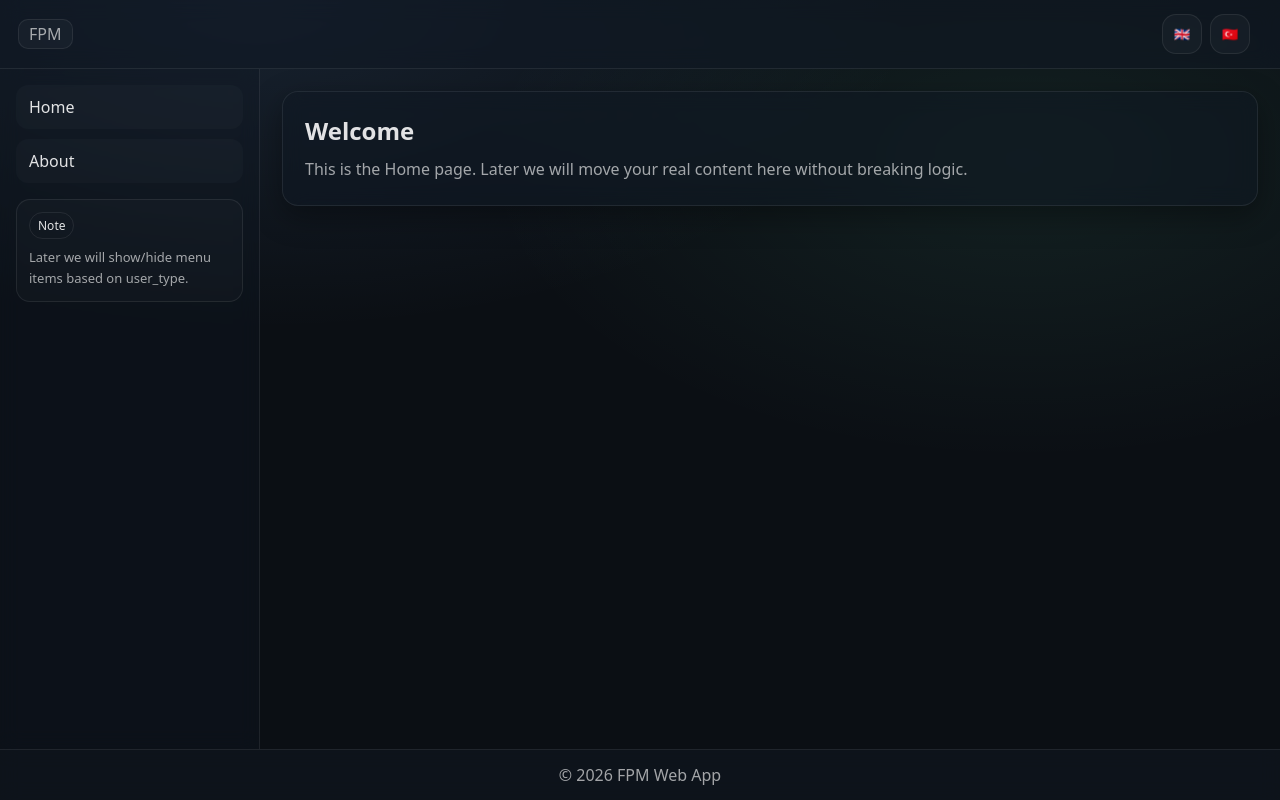
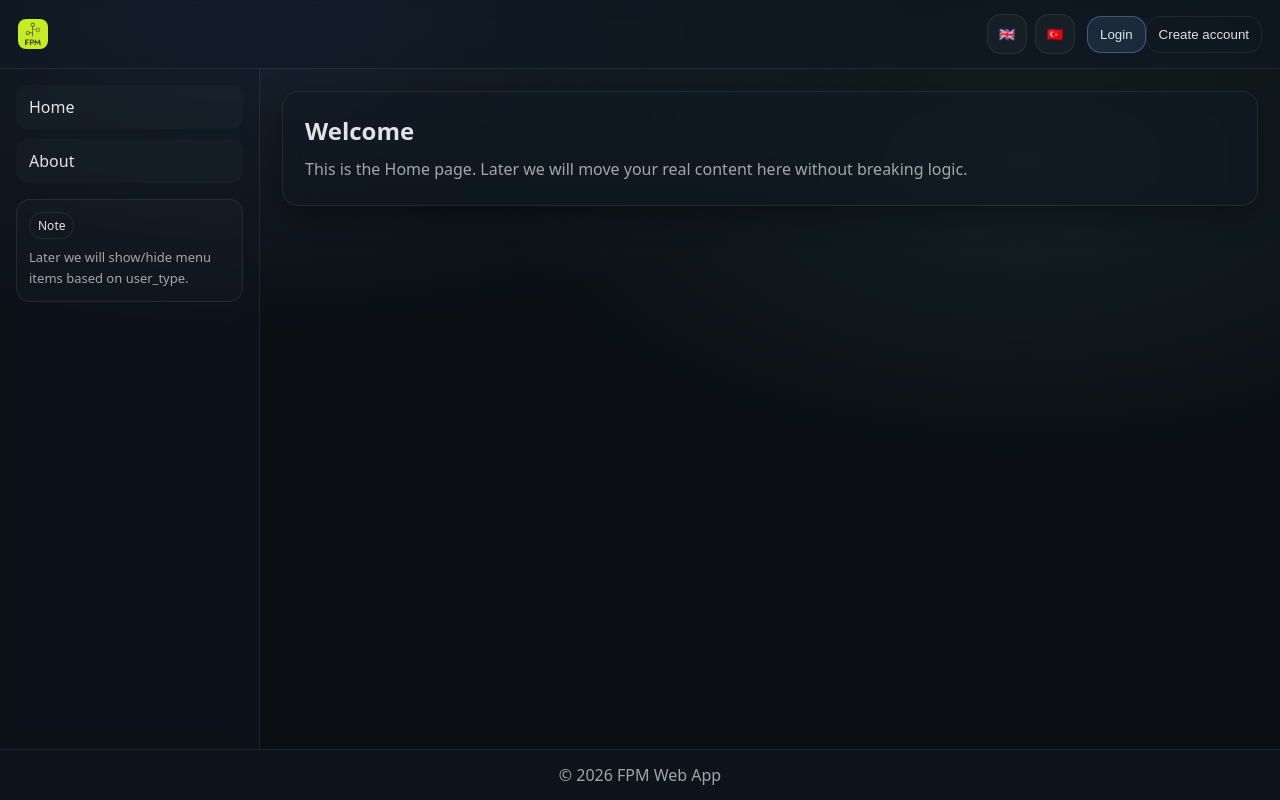
Before and after one commit to irfanakgul/FPM_AI_WEB_APP, a website: page index.html in a window 1280 px wide. Drawn offline with Linux system fonts and the light colour scheme.

Commit message:
successful initial

```diff
--- a/components/header.html
+++ b/components/header.html
@@ -1,7 +1,8 @@
 <div class="header-inner">
   <div class="brand">
-    <img class="brand-logo" src="/docs/fpm_logo.png" alt="FPM Logo"
+    <img class="brand-logo" src="/docs/fpm_logo.jpg" alt="FPM Logo"
      onerror="this.style.display='none'; document.getElementById('logoFallback').style.display='flex';" />
+
 
     <div id="logoFallback" class="logo-fallback" style="display:none;">FPM</div>
   </div>
--- a/js/layout.js
+++ b/js/layout.js
@@ -1,17 +1,26 @@
+// js/layout.js
+
 async function loadInto(elId, url) {
   const el = document.getElementById(elId);
   if (!el) return;
 
-  const res = await fetch(url, { cache: "no-store" });
-  if (!res.ok) {
-    el.innerHTML = `<div style="padding:12px; color:#aaa;">Failed to load: ${url}</div>`;
-    return;
+  try {
+    const res = await fetch(url, { cache: "no-store" });
+    if (!res.ok) {
+      el.innerHTML = `<div style="padding:12px; color:#aaa;">Failed to load: ${url}</div>`;
+      return;
+    }
+    el.innerHTML = await res.text();
+  } catch (err) {
+    el.innerHTML = `<div style="padding:12px; color:#aaa;">Error loading: ${url}</div>`;
   }
-  el.innerHTML = await res.text();
 }
 
 (async function initLayout() {
   await loadInto("appHeader", "/components/header.html");
   await loadInto("appSidebar", "/components/sidebar.html");
   await loadInto("appFooter", "/components/footer.html");
+
+  // ✅ Layout tamamen hazır — şimdi app.js bind etsin
+  window.dispatchEvent(new Event("layout:ready"));
 })();
```
